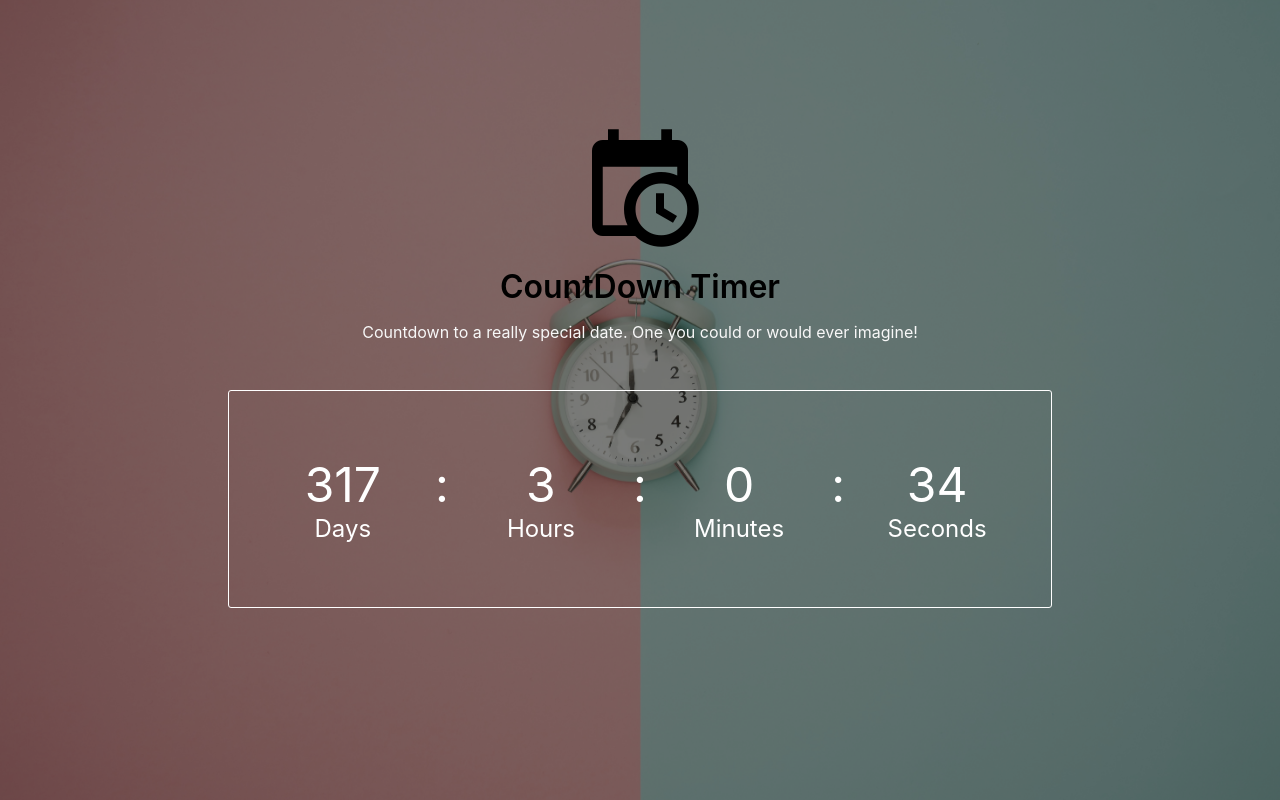
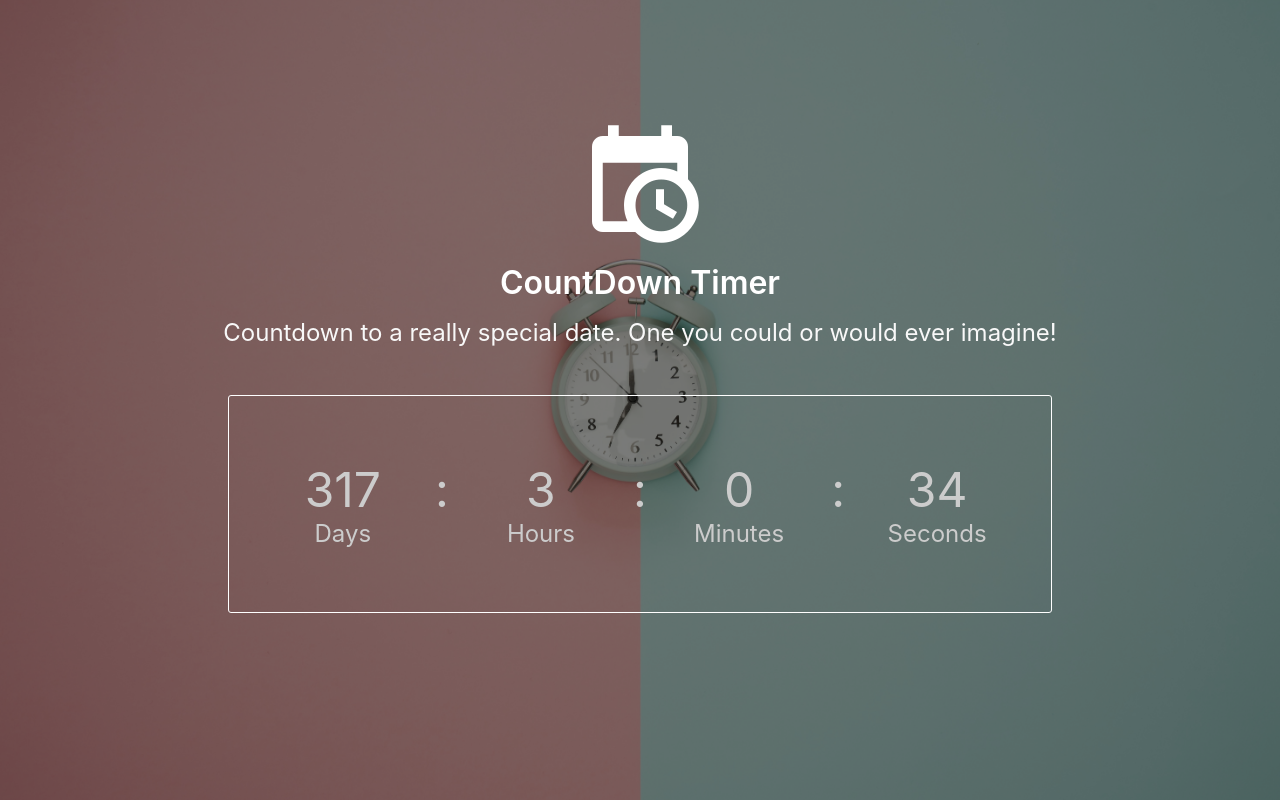
Before and after one commit to domchu/react-countdown-timer, a React (Create React App) app: page / in a window 1280 px wide. Built offline with nearby package versions, Linux system fonts and the light colour scheme.

Commit message:
chore:reduces text size

```diff
--- a/src/App.css
+++ b/src/App.css
@@ -18,7 +18,7 @@ body {
   background-size: cover;
   height: 100vh;
   width: 100vw;
-  color: #000;
+  color: #fff;
 }
 .timer {
   background-color: rgba(0, 0, 0, 0.5);
@@ -45,7 +45,7 @@ body {
   margin-top: 3em;
   padding: 4em;
   text-align: center;
-  color: #fff;
+  color: #ccc;
 }
 section p:first-child,
 .timer div:last-child span {
@@ -62,6 +62,7 @@ h2 {
 
 .timer-icon p {
   font-size: 2rem;
+  color: #f8f8f8;
 }
 small {
   font-size: 1.5rem;
--- a/src/App.js
+++ b/src/App.js
@@ -49,7 +49,7 @@ const App = () => {
         <div>
           <span className="mdi mdi-calendar-clock timer-icon"></span>
           <h2>CountDown Timer</h2>
-          <p>
+          <p style={{ fontSize: "1.5em" }}>
             Countdown to a really special date. One you could or would ever
             imagine!
           </p>
```
